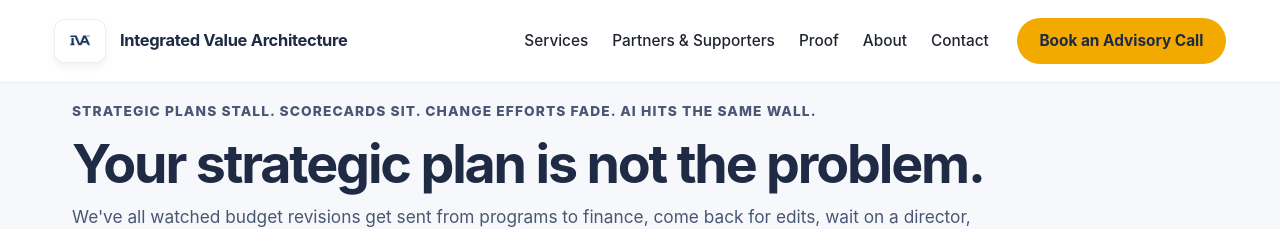
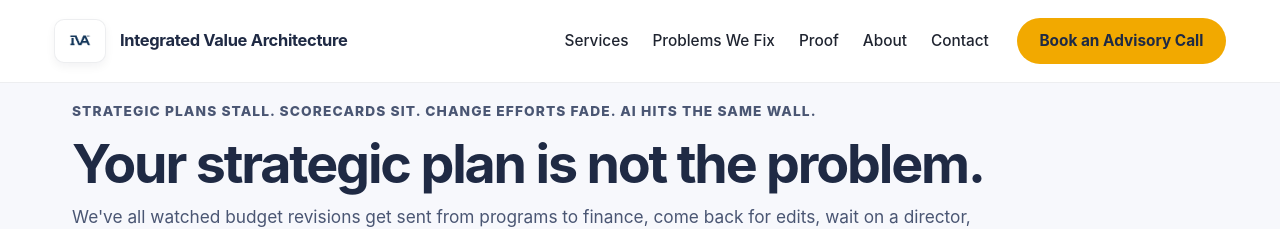
Before and after one commit to efost7873/integratedvaluearchitecture.com, a Jekyll site: the page built from index.html, in a window 1280 px wide. Shown: the top 229 px of the page. Built offline with Jekyll 4.4.1, drawn with Linux system fonts in a browser that asks for light colours.

Commit message:
Update header.html

```diff
--- a/_includes/header.html
+++ b/_includes/header.html
@@ -25,7 +25,7 @@
     <nav class="iva-header-nav" id="iva-nav" aria-label="Primary">
       <a class="iva-header-link{% if current_url == '/services/' %} is-active{% endif %}" href="/services/">Services</a>
 
-      <a class="iva-header-link{% if current_url == '/partners-and-supporters/' %} is-active{% endif %}" href="/partners-and-supporters/">Partners &amp; Supporters</a>
+      <a class="iva-header-link{% if current_url == '/common-problems-we-fix/' %} is-active{% endif %}" href="/common-problems-we-fix/">Problems We Fix</a>
 
       <a class="iva-header-link{% if current_url == '/case-structural-overload-and-decision-bottleneck/' %} is-active{% endif %}" href="/case-structural-overload-and-decision-bottleneck/">
         Proof
```
